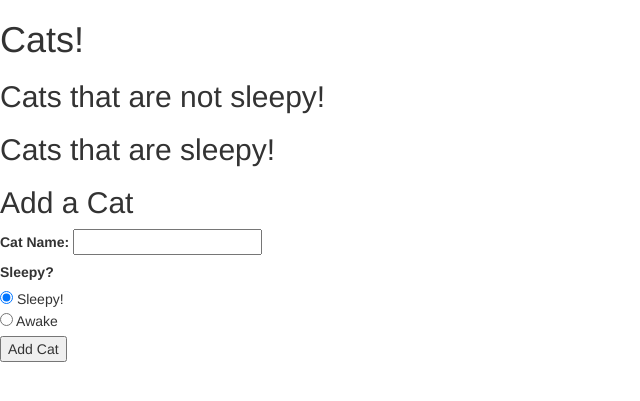
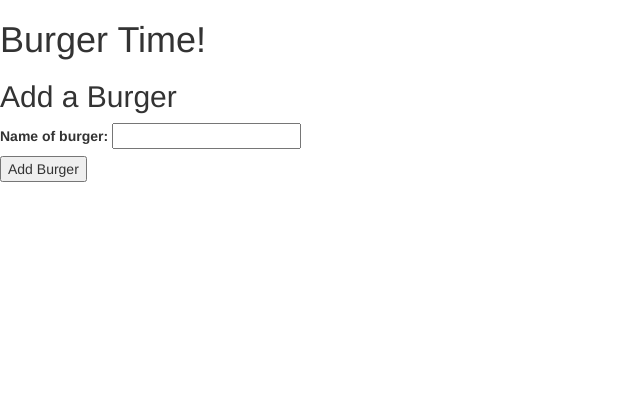
Before and after one commit to drivelikejehu/Eat-Da-Burger, a Node server app: page / in a window 1280 px wide. Shown: the top 401 px of the page, without its empty margins (0-640 px from the left). Run offline with Node 20, Linux system fonts and the light colour scheme; data that the repository does not hold is empty; some libraries are stand-ins or nearby versions; some web fonts are replaced.

Commit message:
updated form

```diff
--- a/views/index.handlebars
+++ b/views/index.handlebars
@@ -1,38 +1,30 @@
-<h1>Cats!</h1>
-
-<h2>Cats that are not sleepy!</h2>
+<h1>Burger Time!</h1>
 
 <ul>
-  {{#each cats}}
-    {{#unless sleepy}}
-      {{> cats/cat-block sleep=true}}
+  {{#each burgers}}
+    {{#unless devoured}}
+      <li>{{burger_name}} <button class="devour-burger" data-id="{{id}}">Devour It!</button></li>
     {{/unless}}
   {{/each}}
 </ul>
 
-<h2>Cats that are sleepy!</h2>
+
 
 <ul>
-  {{#each cats}}
-    {{#if sleepy}}
-      {{> cats/cat-block sleep=false}}
+  {{#each burgers}}
+    {{#if devoured}}
+      <li>{{burger_name}}</li>li>
     {{/if}}
   {{/each}}
 </ul>
 
-<h2>Add a Cat</h2>
+<h2>Add a Burger</h2>
 <form class="create-form">
 
   <div class="form-group">
-    <label for="ca">Cat Name:</label>
+    <label for="ca">Name of burger:</label>
     <input type="text" id="ca" name="name">
   </div>
 
-  <div class="form-group">
-    <label for="sleepy">Sleepy?</label><br>
-    <input type="radio" name="sleepy" value="1" checked> Sleepy!<br>
-    <input type="radio" name="sleepy" value="0"> Awake
-  </div>
-
-  <button type="submit">Add Cat</button>
+  <button type="submit">Add Burger</button>
 </form>
```
